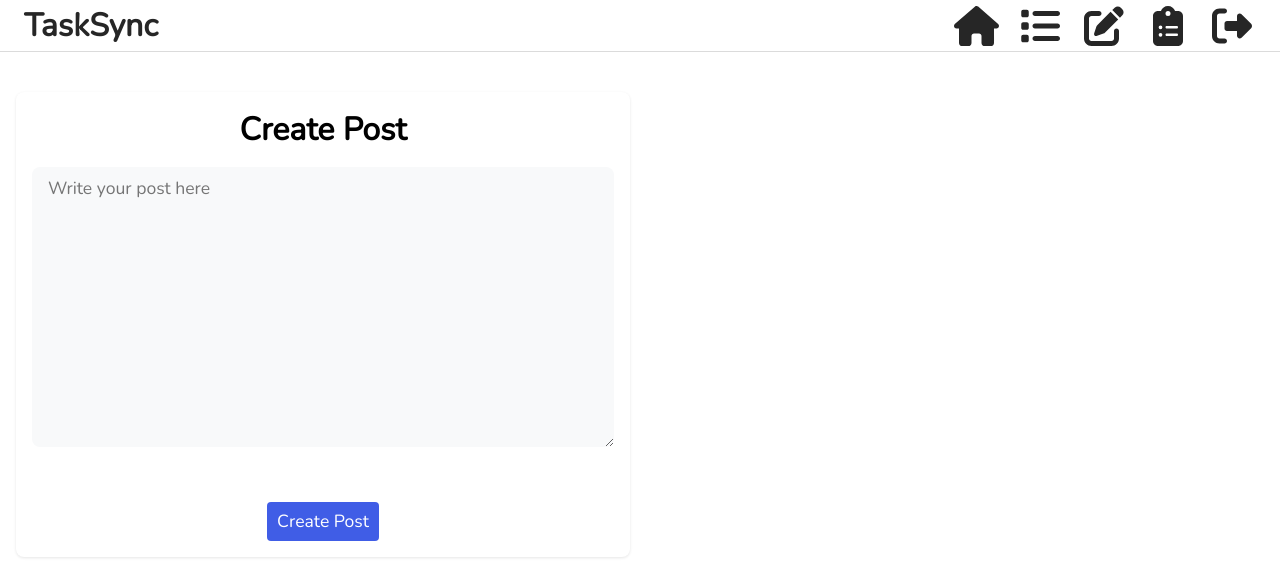
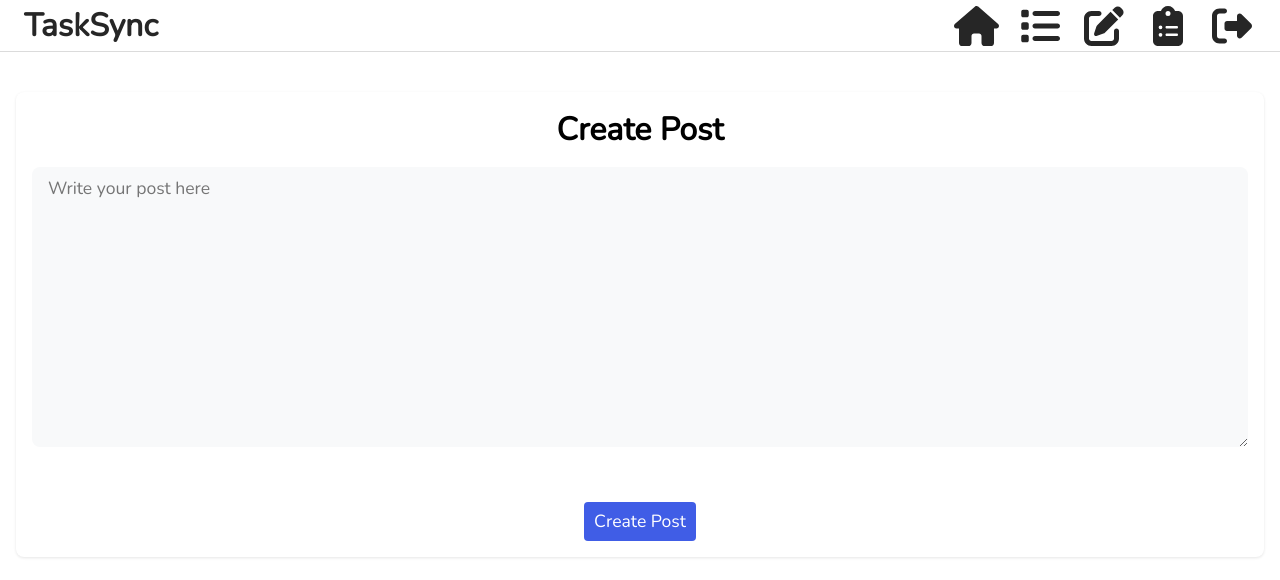
Before and after one commit to urssanjaysingh/TaskSync, a React (Create React App) app: page /dash/create-post in a window 1280 px wide. Shown: the top 580 px of the page. Built offline with nearby package versions, Linux system fonts and the light colour scheme; no server answers.

Commit message:
Deploy Finish

```diff
--- a/src/features/posts/CreatePostPage.js
+++ b/src/features/posts/CreatePostPage.js
@@ -44,7 +44,7 @@ const CreatePostPage = () => {
     return (
         <main className="dash__main">
             <div className="create-post-form" style={{ width: "100%"}} >
-                <div className="form-container">
+                <div className="form-container" style={{ maxWidth: "100%" }}>
                     <h1 className="text-center" style={{ color: "black" }}>Create Post</h1>
                     <div className="mb-3">
                         <textarea
@@ -53,7 +53,7 @@ const CreatePostPage = () => {
                             onChange={(e) => setContent(e.target.value)}
                             placeholder="Write your post here"
                             rows={10}
-                            style={{ maxWidth: "100%" }}
+                            style={{ width: "100%", maxWidth: "100%" }}
                         />
                     </div>
                     {localSuccessMessage && (
```
